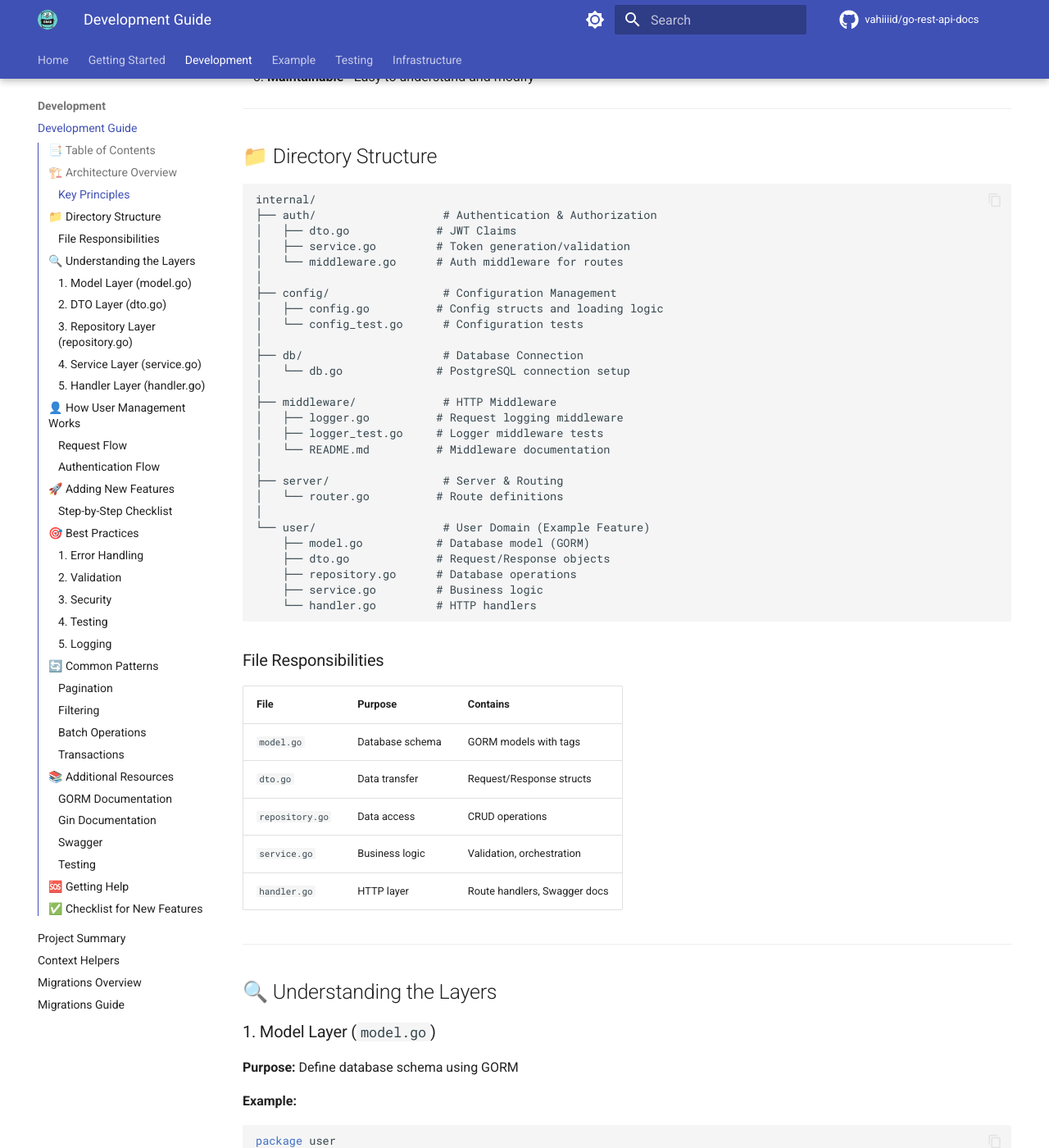
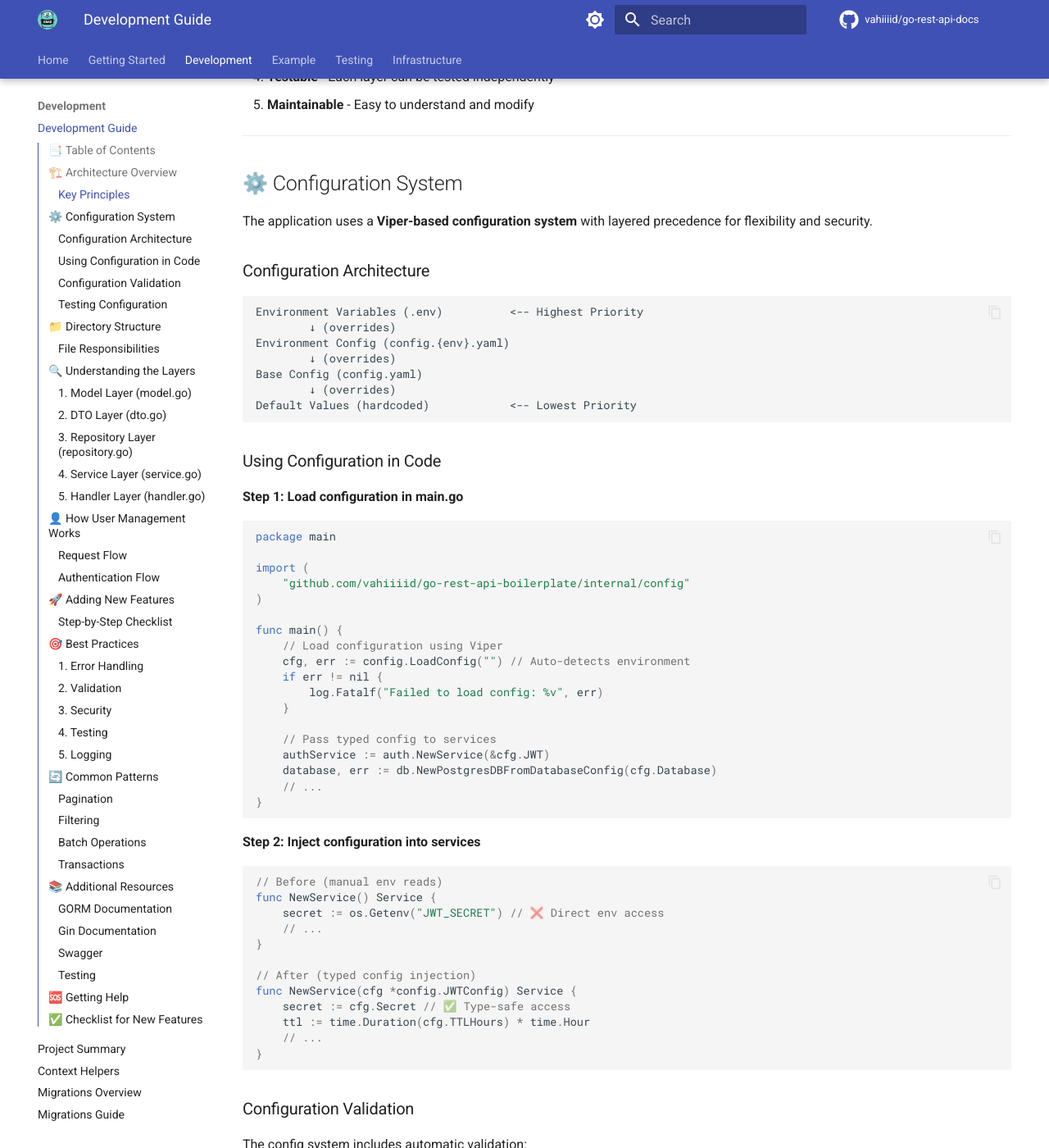
Before and after one commit to vahiiiid/go-rest-api-docs, an MkDocs documentation site: the page built from docs/DEVELOPMENT_GUIDE.md, in a window 1280 px wide and 1400 px high, scrolled down 1244 px. Shown: the whole window at 82% size. Built offline with MkDocs 1.6.1 and Material for MkDocs 9.7.7, drawn with Linux system fonts in a browser that asks for light colours; comment, search, counter and statistics services are not loaded; the version menu is left out; some of the changed text lies outside the part shown.

Commit message:
docs: update all documentation for new Viper-based configuration system (#11)
* docs: update all documentation for new Viper-based configuration system

- Add comprehensive CONFIGURATION.md with complete precedence rules
- Update SETUP.md with new environment variable names (DATABASE_* vs DB_*)
- Update DEVELOPMENT_GUIDE.md with Viper configuration patterns
- Update DOCKER.md with new variable names and SSL requirements
- Update QUICK_REFERENCE.md with updated environment variables
- Add CONFIGURATION.md to mkdocs.yml navigation

Reflects changes from PR #50 implementing centralized Viper configuration:
- Environment precedence: .env > config.{env}.yaml > config.yaml > defaults
- Updated variable names: DB_* → DATABASE_*, PORT → SERVER_PORT, etc.
- Production validations: 32+ char JWT secrets, required SSL mode
- Environment-specific config files for dev/staging/production
- Type-safe configuration with validation and testing helpers

* docs: fix Copilot review suggestions

- Fix TOC anchor links in DEVELOPMENT_GUIDE.md (remove emoji prefixes)
- Fix variable name shadowing: change 'db' to 'database' to match main repo
- Remove reference to non-existent 'make config-check' command
- Ensure documentation examples match actual implementation

````diff
--- a/docs/DEVELOPMENT_GUIDE.md
+++ b/docs/DEVELOPMENT_GUIDE.md
@@ -4,13 +4,14 @@
 
 ## 📑 Table of Contents
 
-- [Architecture Overview](#-architecture-overview)
-- [Directory Structure](#-directory-structure)
-- [Understanding the Layers](#-understanding-the-layers)
-- [How User Management Works](#-how-user-management-works)
-- [Adding New Features](#-adding-new-features)
-- [Best Practices](#-best-practices)
-- [Common Patterns](#-common-patterns)
+- [Architecture Overview](#architecture-overview)
+- [Configuration System](#configuration-system)
+- [Directory Structure](#directory-structure)
+- [Understanding the Layers](#understanding-the-layers)
+- [How User Management Works](#how-user-management-works)
+- [Adding New Features](#adding-new-features)
+- [Best Practices](#best-practices)
+- [Common Patterns](#common-patterns)
 
 ---
 
@@ -50,6 +51,108 @@
 
 ---
 
+## ⚙️ Configuration System
+
+The application uses a **Viper-based configuration system** with layered precedence for flexibility and security.
+
+### Configuration Architecture
+
+```text
+Environment Variables (.env)          <-- Highest Priority
+        ↓ (overrides)
+Environment Config (config.{env}.yaml)
+        ↓ (overrides)
+Base Config (config.yaml)
+        ↓ (overrides)
+Default Values (hardcoded)            <-- Lowest Priority
+```
+
+### Using Configuration in Code
+
+**Step 1: Load configuration in main.go**
+
+```go
+package main
+
+import (
+    "github.com/vahiiiid/go-rest-api-boilerplate/internal/config"
+)
+
+func main() {
+    // Load configuration using Viper
+    cfg, err := config.LoadConfig("") // Auto-detects environment
+    if err != nil {
+        log.Fatalf("Failed to load config: %v", err)
+    }
+
+    // Pass typed config to services
+    authService := auth.NewService(&cfg.JWT)
+    database, err := db.NewPostgresDBFromDatabaseConfig(cfg.Database)
+    // ...
+}
+```
+
+**Step 2: Inject configuration into services**
+
+```go
+// Before (manual env reads)
+func NewService() Service {
+    secret := os.Getenv("JWT_SECRET") // ❌ Direct env access
+    // ...
+}
+
+// After (typed config injection)
+func NewService(cfg *config.JWTConfig) Service {
+    secret := cfg.Secret // ✅ Type-safe access
+    ttl := time.Duration(cfg.TTLHours) * time.Hour
+    // ...
+}
+```
+
+### Configuration Validation
+
+The config system includes automatic validation:
+
+```go
+// Production validations automatically applied
+func (c *Config) Validate() error {
+    if c.JWT.Secret == "" {
+        return fmt.Errorf("JWT secret is required")
+    }
+
+    if c.App.Environment == "production" {
+        if len(c.JWT.Secret) < 32 {
+            return fmt.Errorf("JWT secret must be 32+ chars in production")
+        }
+        if c.Database.SSLMode == "disable" {
+            return fmt.Errorf("SSL required in production")
+        }
+    }
+    return nil
+}
+```
+
+### Testing Configuration
+
+Use the test helper for consistent test configs:
+
+```go
+func TestUserService(t *testing.T) {
+    // Get pre-configured test config
+    cfg := config.NewTestConfig()
+
+    // Override specific values if needed
+    cfg.JWT.TTLHours = 1
+
+    service := NewService(&cfg.JWT)
+    // ... test with consistent config
+}
+```
+
+**📖 Complete configuration reference:** [Configuration Guide](CONFIGURATION.md)
+
+---
+
 ## 📁 Directory Structure
 
 ```
@@ -59,9 +162,11 @@
 │   ├── service.go         # Token generation/validation
 │   └── middleware.go      # Auth middleware for routes
 │
-├── config/                 # Configuration Management
-│   ├── config.go          # Config structs and loading logic
-│   └── config_test.go      # Configuration tests
+├── config/                 # Configuration Management (Viper-based)
+│   ├── config.go          # Config structs, Viper loading, and validation
+│   ├── config_test.go     # Comprehensive configuration tests
+│   ├── testing.go         # Test configuration helper
+│   └── validator.go       # Configuration validation rules
 │
 ├── db/                     # Database Connection
 │   └── db.go              # PostgreSQL connection setup
--- a/mkdocs.yml
+++ b/mkdocs.yml
@@ -126,6 +126,7 @@
   - Home: index.md
   - Getting Started:
       - Setup Guide: SETUP.md
+      - Configuration Guide: CONFIGURATION.md
       - Quick Reference: QUICK_REFERENCE.md
   - Development:
       - Development Guide: DEVELOPMENT_GUIDE.md
````
Also changed, not shown: README.md (+0 -1 lines), docs/CONFIGURATION.md (added, +454 -0 lines), docs/DOCKER.md (+45 -11 lines), docs/QUICK_REFERENCE.md (+23 -13 lines), docs/SETUP.md (+37 -6 lines).
